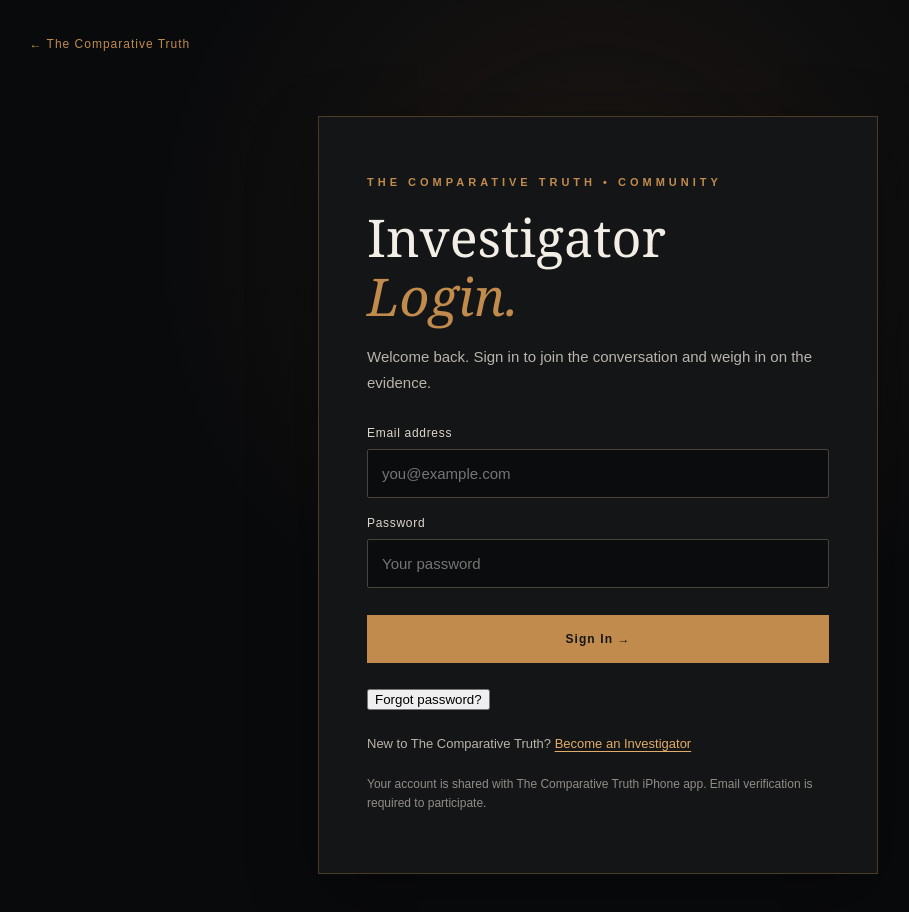
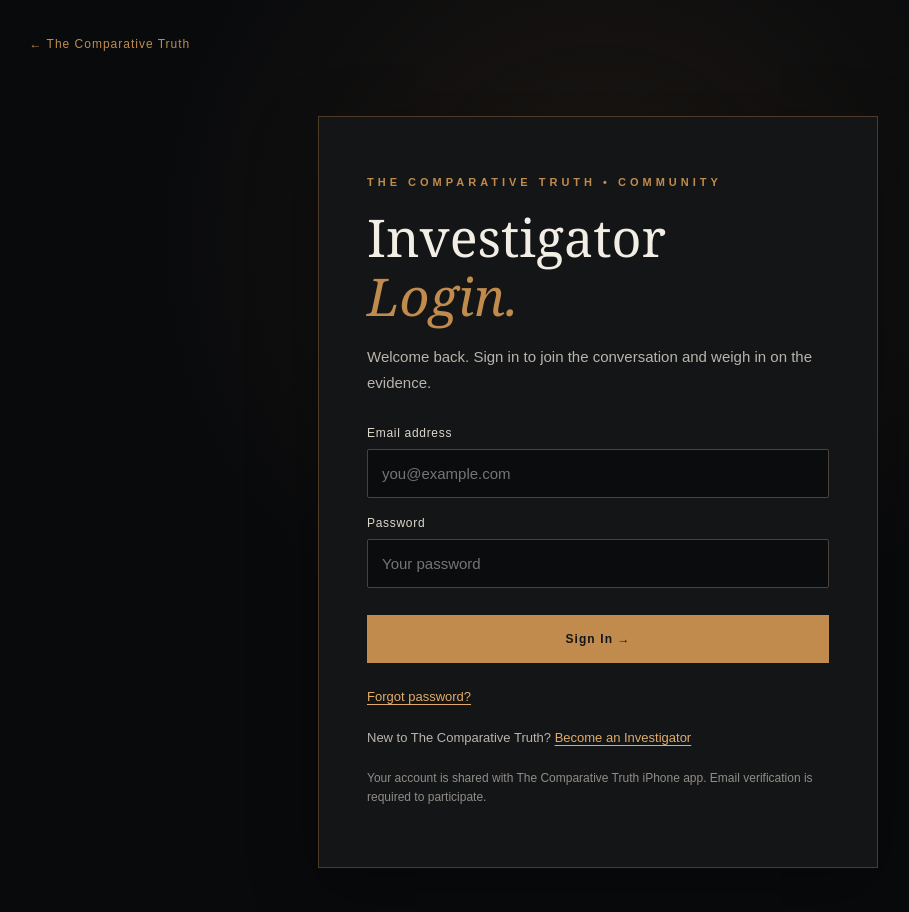
Before and after one commit to RyanTCT/the-comparative-truth, a Next.js app: page /investigator/login in a window 1280 px wide. Shown: the top 912 px of the page, without its empty margins (42-951 px from the left). Built offline with nearby package versions, Linux system fonts and the light colour scheme; no server answers.

Commit message:
Style Investigator password recovery link

```diff
--- a/app/globals.css
+++ b/app/globals.css
@@ -2127,3 +2127,8 @@ a {
 .investigator-auth-success h2{font:normal 27px Georgia,serif;color:#e1ac69}
 .investigator-auth-success p{color:#c6c1b8;line-height:1.75}
 @media(max-width:600px){.investigator-auth-card{padding:28px 23px}.investigator-back{margin-bottom:35px}}
+
+/* Investigator password recovery link */
+.investigator-text-button{padding:0;border:0;background:transparent;color:#e1ac69;text-decoration:underline;text-underline-offset:3px;font:inherit;cursor:pointer}
+.investigator-text-button:hover{color:#f0c18a}
+.investigator-text-button:disabled{opacity:.6;cursor:wait}
```
